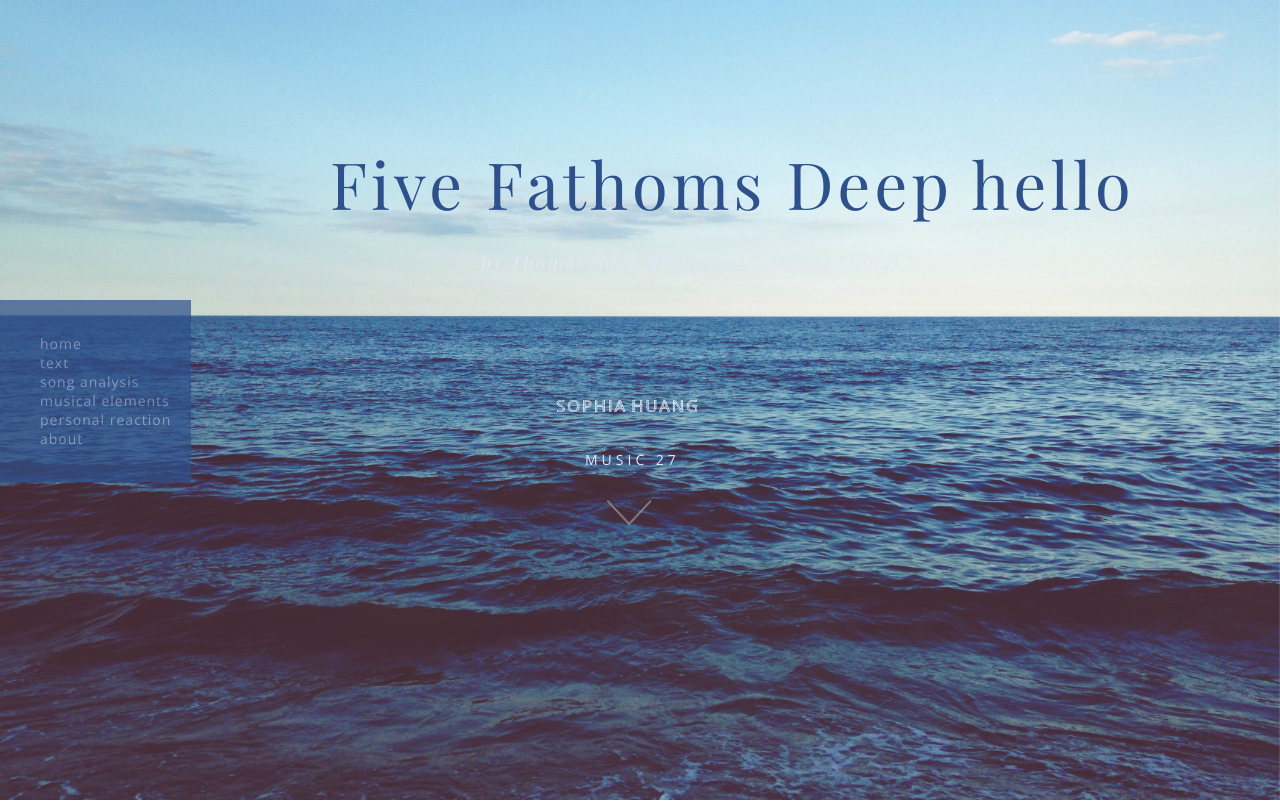
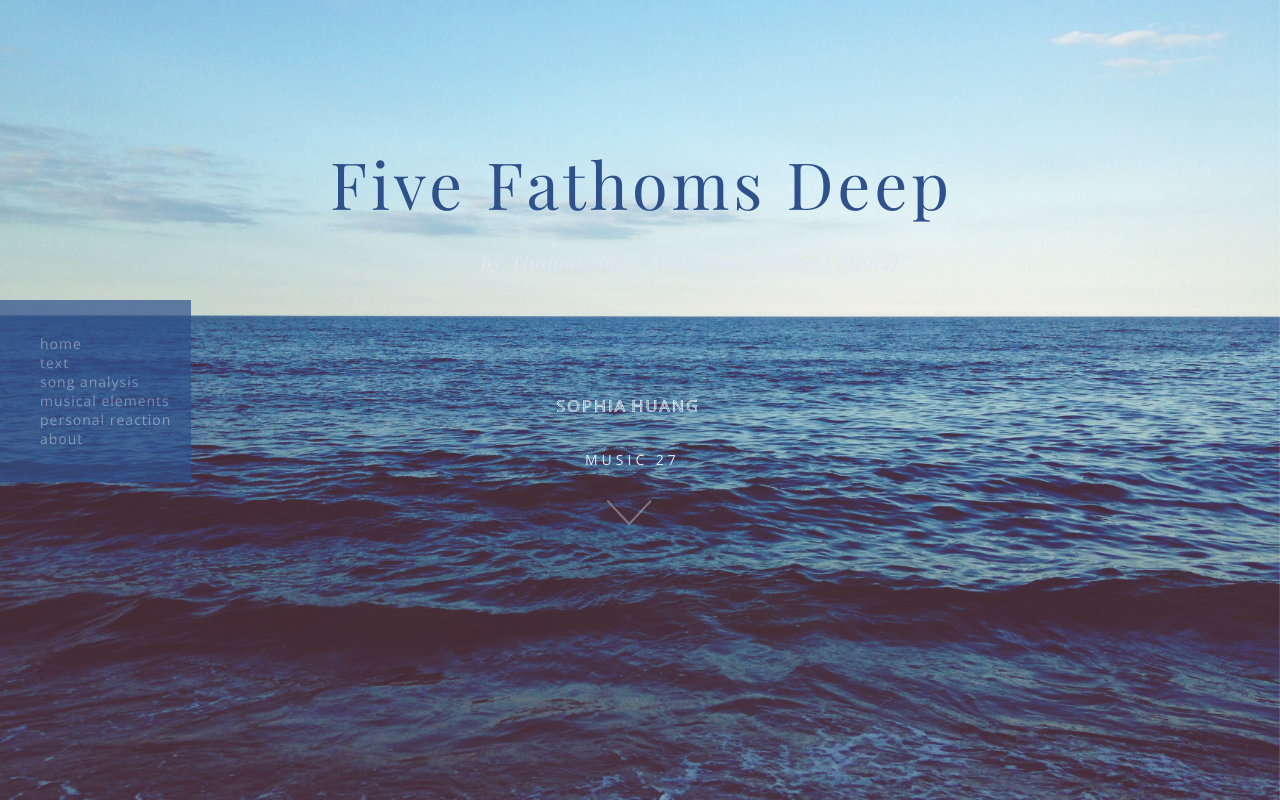
Before and after one commit to sophiazhuang/sophiazhuang.github.io, a plain HTML site: page index.html in a window 1280 px wide. Shown: the top 802 px of the page. Drawn offline with nearby package versions, Linux system fonts and the light colour scheme.

Commit message:
rev01
2nd commitment -- took out "hello"

```diff
--- a/index.html
+++ b/index.html
@@ -13,7 +13,7 @@
 <body>
 	<img src="assets/img/home-background.jpg" class="background">
 		<div id="title-container">
-			<h1 class="title">Five Fathoms Deep hello</h1>
+			<h1 class="title">Five Fathoms Deep</h1>
 			<h2 class="subtitle">by Thomas Adès, from The Tempest (2004)</h2>
 			<svg id="Layer_2" xmlns="http://www.w3.org/2000/svg" viewBox="0 0 186.45 16.17">
 				<title>songassignment_1</title>
```
